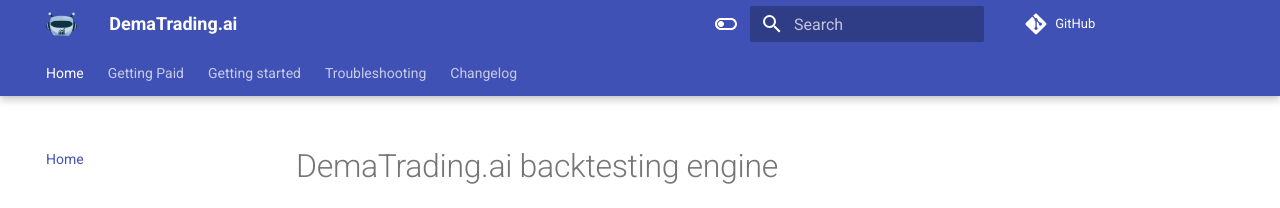
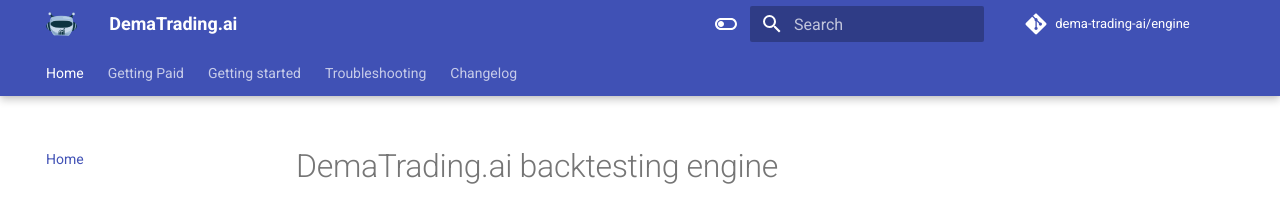
Before and after one commit to dema-trading-ai/docs, an MkDocs documentation site: the page built from docs/index.md, in a window 1280 px wide. Shown: the top 208 px of the page. Built offline with MkDocs 1.6.1 and Material for MkDocs 9.7.7, drawn with Linux system fonts in a browser that asks for light colours; comment, search, counter and statistics services are not loaded.

Commit message:
[Feat] Added name for github repo

```diff
--- a/mkdocs.yml
+++ b/mkdocs.yml
@@ -52,7 +52,7 @@ theme:
           toggle:
               icon: material/toggle-switch
               name: Switch to light mode
-
+repo_name: dema-trading-ai/engine
 repo_url: https://github.com/dema-trading-ai/engine
 extra_css:
     - css/extra.css
```
